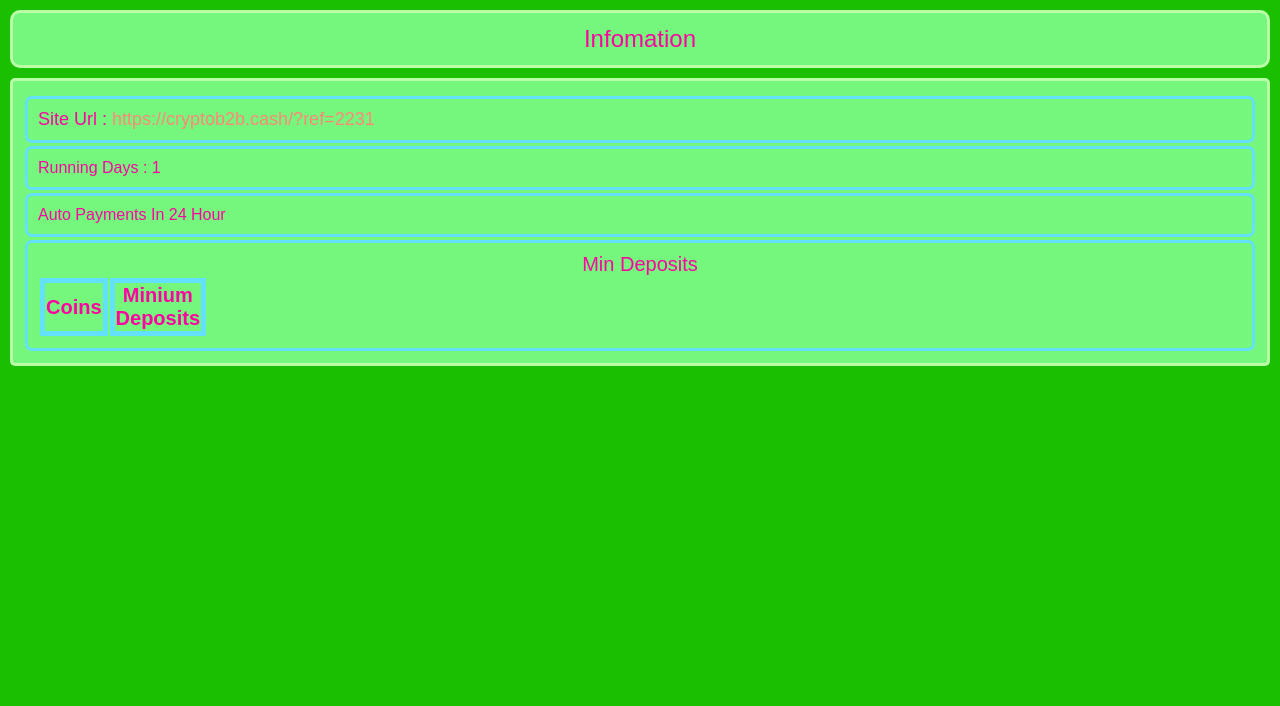
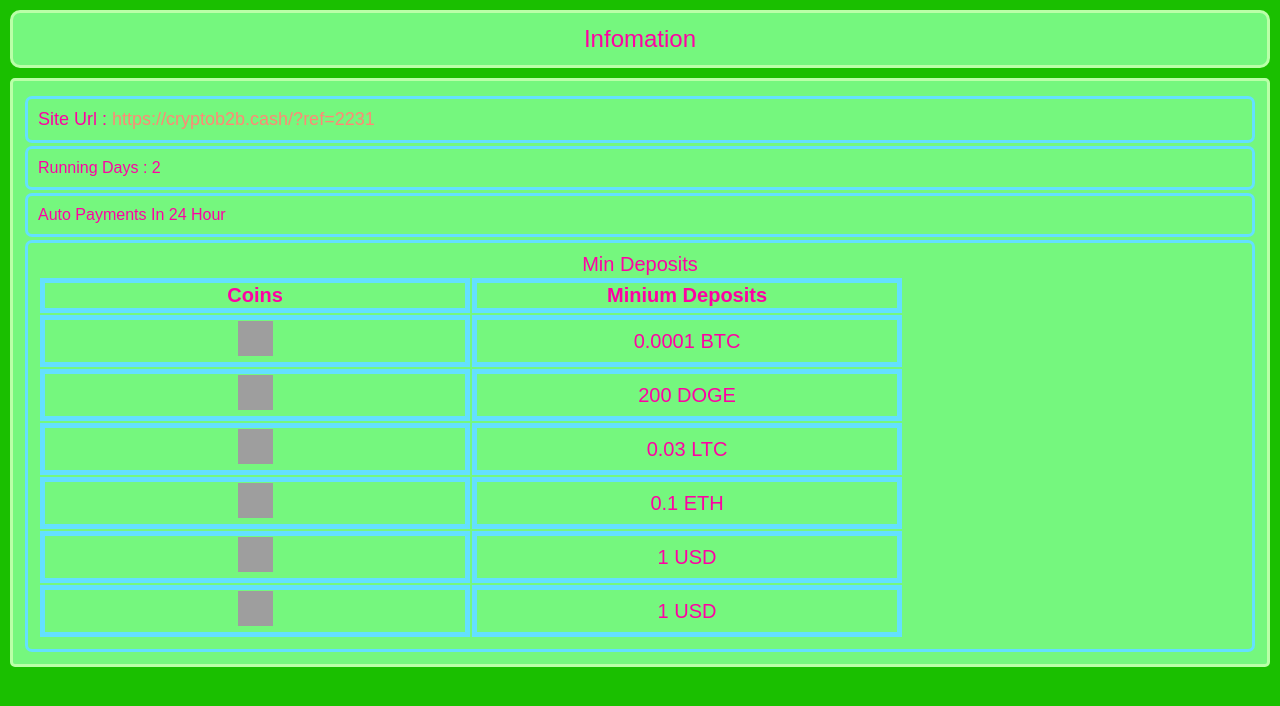
Before and after one commit to NVDMkPr/web, a plain HTML site: page index.html in a window 1280 px wide. Drawn offline with Linux system fonts and the light colour scheme; grey boxes are pictures that could not be loaded.

Commit message:
update index.html

```diff
--- a/index.html
+++ b/index.html
@@ -16,7 +16,7 @@
       </div>
       <div id="running_days" class="border_item">
         <span id="text_running_days">Running Days : </span>
-        <span id="number_running_days">1</span>
+        <span id="number_running_days">2</span>
       </div>
       <div id="auto_payment" class="border_item">Auto Payments In 24 Hour</div>
       <div id="min_deposits" class="border_item">
@@ -26,6 +26,42 @@
             <tr>
               <th>Coins</th>
               <th>Minium Deposits</th>
+            </tr>
+            <tr>
+              <td>
+                <img class="imgcoin" src="https://cryptob2b.cash/currencies/logos/BTC.svg"/>
+              </td>
+              <td>0.0001 BTC</td>
+            </tr>
+            <tr>
+              <td>
+                <img class="imgcoin" src="https://cryptob2b.cash/currencies/logos/DOGE.svg"/>
+              </td>
+              <td>200 DOGE</td>
+            </tr>
+            <tr>
+              <td>
+                <img class="imgcoin" src="https://cryptob2b.cash/currencies/logos/LTC.svg"/>
+              </td>
+              <td>0.03 LTC</td>
+            </tr>
+            <tr>
+              <td>
+                <img class="imgcoin" src="https://cryptob2b.cash/currencies/logos/ETH.svg"/>
+              </td>
+              <td>0.1 ETH</td>
+            </tr>
+            <tr>
+              <td>
+                <img class="imgcoin" src="https://cryptob2b.cash/currencies/logos/PR.png"/>
+              </td>
+              <td>1 USD</td>
+            </tr>
+            <tr>
+              <td>
+                <img class="imgcoin" src="https://cryptob2b.cash/currencies/logos/PM.png"/>
+              </td>
+              <td>1 USD</td>
             </tr>
           </table>
         </div>
@@ -76,11 +112,15 @@
         text-align: center;
         font-size: 20px;
       }
-      th{
+      th,td{
         border-collapse: collapse;
         border: #64e0ff solid 5px;
         text-align: center;
-        width: 0;
+        width: 20%;
+      }
+      .imgcoin {
+        width: 35px;
+        height: 35px;
       }
     </style>
     <script>
```
